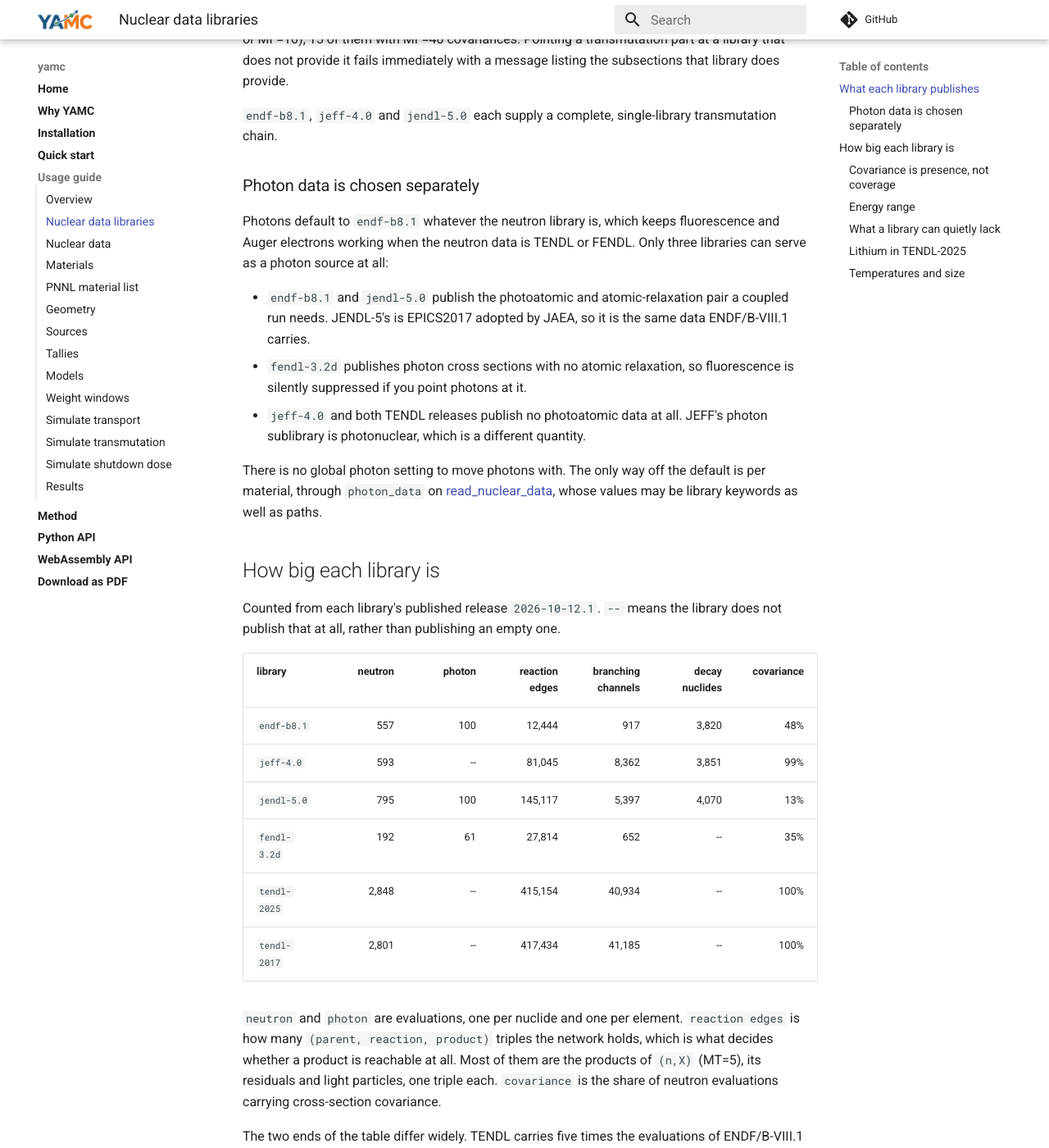
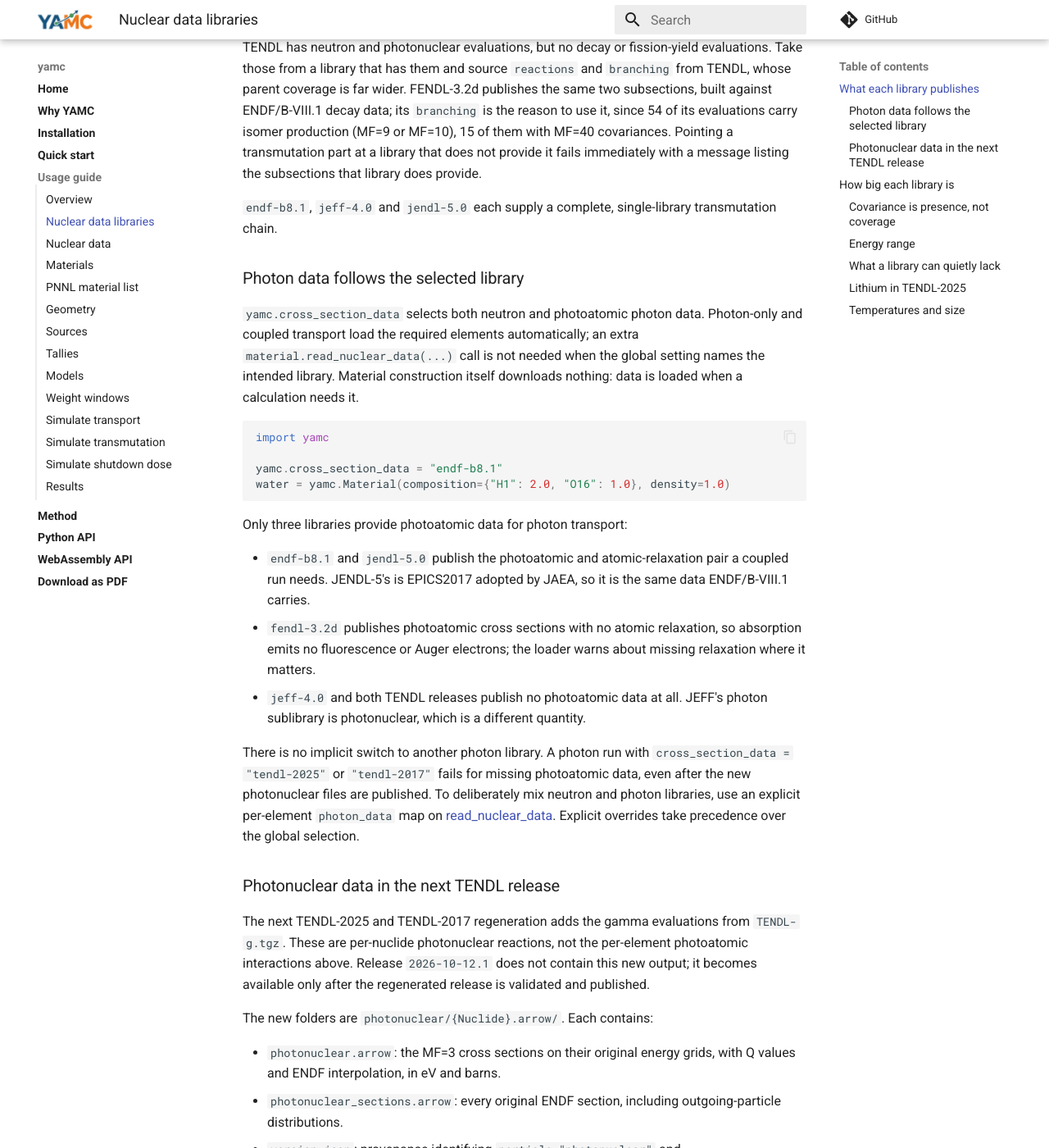
Before and after one commit to fusion-neutronics/yamc, an MkDocs documentation site: the page built from docs/nuclear_data_libraries.md, in a window 1280 px wide and 1400 px high, scrolled down 1568 px. Shown: the whole window at 82% size. Built offline with MkDocs 1.6.1 and Material for MkDocs 9.7.7, drawn with Linux system fonts in a browser that asks for light colours; comment, search, counter and statistics services are not loaded; some of the changed text lies outside the part shown.

Commit message:
Document automatic photon selection and TENDL photonuclear data

````diff
--- a/docs/nuclear_data.md
+++ b/docs/nuclear_data.md
@@ -19,7 +19,7 @@ libraries by subsection.
 
 | setting | supplies | decides | left unset |
 | --- | --- | --- | --- |
-| ``cross_section_data`` | continuous-energy cross sections per nuclide | every reaction rate, in transport and in transmutation alike | nothing: anything that needs a neutron cross section stops with an error naming this setting |
+| ``cross_section_data`` | neutron cross sections per nuclide and photoatomic photon data per element | reaction rates in neutron/photon transport and transmutation | no default library; configure it or provide explicit material data |
 | ``transmutation_reactions`` | which reaction on which nuclide gives which product, and its Q | which activation products exist to be made | ``endf-b8.1`` |
 | ``transmutation_decay_data`` | half-lives, decay modes, mean decay energies, decay photon lines | how the inventory decays, and the photon source a shutdown dose rate transports | ``endf-b8.1`` |
 | ``transmutation_fission_yields`` | fission product yields | what a fission makes | ``endf-b8.1`` |
@@ -28,9 +28,10 @@ libraries by subsection.
 Four of the five have a default and give an answer without being set. ``cross_section_data`` has none, and every
 transmutation and shutdown-dose example on these pages assumes you have set it.
 
-Photons are chosen separately and default to ``endf-b8.1`` whatever the neutron
-library is. See
-[Nuclear data libraries](nuclear_data_libraries.md#photon-data-is-chosen-separately).
+Photons follow the same library selection as neutrons and are loaded
+automatically when transport needs them. Explicit per-element photon sources
+remain available for deliberately mixing libraries. See
+[Nuclear data libraries](nuclear_data_libraries.md#photon-data-follows-the-selected-library).
 
 #### The two that both say reactions
 
@@ -184,7 +185,14 @@ There are six recognized keywords: ``endf-b8.1``, ``jeff-4.0``, ``jendl-5.0``,
 [Nuclear data libraries](nuclear_data_libraries.md) has what each one publishes,
 how big each one is, and which can serve as a photon source.
 
-TENDL is neutron-only, so it has no decay or fission-yield evaluations; pair it with a photon library (``endf-b8.1`` by default) for coupled neutron/photon transport, and take ``decay``/``fission_yields`` from a library that has them while sourcing ``reactions`` and/or ``branching`` from a TENDL release. Pointing a transmutation part at a library that does not provide it (e.g. ``decay`` from a TENDL release) fails immediately with a message listing the subsections that library does provide.
+TENDL has no decay or fission-yield evaluations. Take ``decay``/``fission_yields``
+from a library that has them while sourcing ``reactions`` and/or ``branching``
+from TENDL. For coupled neutron/photon transport, deliberately supply photoatomic
+data from another library through a material's ``photon_data`` map; no separate
+photon library is selected implicitly. The next TENDL release adds
+[photonuclear evaluated data](nuclear_data_libraries.md#photonuclear-data-in-the-next-tendl-release),
+which does not replace photoatomic transport data. Pointing a transmutation part
+at a library that does not provide it still fails immediately.
 
 TENDL-2025's Li6 and Li7 make no tritium below 30 MeV, whether used as cross sections or as a ``reactions`` network, so use another library wherever lithium matters: see [Lithium in TENDL-2025](nuclear_data_libraries.md#lithium-in-tendl-2025).
 
--- a/docs/nuclear_data_libraries.md
+++ b/docs/nuclear_data_libraries.md
@@ -30,22 +30,24 @@ when left alone, is in [Nuclear data settings](nuclear_data.md#nuclear-data-sett
 
 | library | cross sections | ``decay`` | ``reactions`` | ``fission_yields`` | ``branching`` |
 | --- | --- | :---: | :---: | :---: | :---: |
-| ``endf-b8.1`` | neutron + photon | yes | yes | yes | yes |
+| ``endf-b8.1`` | neutron + photoatomic | yes | yes | yes | yes |
 | ``jeff-4.0`` | neutron | yes | yes | yes | yes |
-| ``jendl-5.0`` | neutron + photon | yes | yes | yes | yes |
-| ``fendl-3.2d`` | neutron + photon | -- | yes | -- | yes |
-| ``tendl-2025`` | neutron | -- | yes | -- | yes |
-| ``tendl-2017`` | neutron | -- | yes | -- | yes |
+| ``jendl-5.0`` | neutron + photoatomic | yes | yes | yes | yes |
+| ``fendl-3.2d`` | neutron + photoatomic | -- | yes | -- | yes |
+| ``tendl-2025`` | neutron + photonuclear (next release, data only) | -- | yes | -- | yes |
+| ``tendl-2017`` | neutron + photonuclear (next release, data only) | -- | yes | -- | yes |
 
-The ``cross sections`` column is what ``yamc.cross_section_data`` can be set to.
-That setting is not transport-only: ``Material.transmute()`` and
+``yamc.cross_section_data`` selects a library's neutron and, when photon
+transport is requested, photoatomic data. The photonuclear entries describe
+additional evaluated data, not another photon transport library.
+The setting is not transport-only: ``Material.transmute()`` and
 ``Model.simulate_transmutation()`` fold the same cross sections against the
 spectrum to get their reaction rates, so an activation run needs it as much as a
 transport run does. The four remaining columns are the transmutation subsections,
 each set independently through its own ``yamc.transmutation_*`` setting. A library
 with no subsections still works for transport, it just cannot supply a chain.
 
-TENDL is neutron-only, so it has no decay or fission-yield evaluations. Take
+TENDL has neutron and photonuclear evaluations, but no decay or fission-yield evaluations. Take
 those from a library that has them and source ``reactions`` and ``branching`` from
 TENDL, whose parent coverage is far wider. FENDL-3.2d publishes the same two
 subsections, built against ENDF/B-VIII.1 decay data; its ``branching`` is the
@@ -57,31 +59,70 @@ message listing the subsections that library does provide.
 ``endf-b8.1``, ``jeff-4.0`` and ``jendl-5.0`` each supply a complete,
 single-library transmutation chain.
 
-### Photon data is chosen separately
+### Photon data follows the selected library
 
-Photons default to ``endf-b8.1`` whatever the neutron library is, which keeps
-fluorescence and Auger electrons working when the neutron data is TENDL or FENDL.
-Only three libraries can serve as a photon source at all:
+``yamc.cross_section_data`` selects both neutron and photoatomic photon data.
+Photon-only and coupled transport load the required elements automatically;
+an extra ``material.read_nuclear_data(...)`` call is not needed when the global
+setting names the intended library. Material construction itself downloads
+nothing: data is loaded when a calculation needs it.
+
+```python
+import yamc
+
+yamc.cross_section_data = "endf-b8.1"
+water = yamc.Material(composition={"H1": 2.0, "O16": 1.0}, density=1.0)
+```
+
+Only three libraries provide photoatomic data for photon transport:
 
 - ``endf-b8.1`` and ``jendl-5.0`` publish the photoatomic and atomic-relaxation
   pair a coupled run needs. JENDL-5's is EPICS2017 adopted by JAEA, so it is the
   same data ENDF/B-VIII.1 carries.
-- ``fendl-3.2d`` publishes photon cross sections with no atomic relaxation, so
-  fluorescence is silently suppressed if you point photons at it.
+- ``fendl-3.2d`` publishes photoatomic cross sections with no atomic relaxation,
+  so absorption emits no fluorescence or Auger electrons; the loader warns
+  about missing relaxation where it matters.
 - ``jeff-4.0`` and both TENDL releases publish no photoatomic data at all. JEFF's
   photon sublibrary is photonuclear, which is a different quantity.
 
-There is no global photon setting to move photons with. The only way off the
-default is per material, through ``photon_data`` on
-[read_nuclear_data](materials.md#loading-nuclear-data), whose values may be
-library keywords as well as paths.
+There is no implicit switch to another photon library. A photon run with
+``cross_section_data = "tendl-2025"`` or ``"tendl-2017"`` fails for missing
+photoatomic data, even after the new photonuclear files are published.
+To deliberately mix neutron and photon libraries, use an explicit per-element
+``photon_data`` map on
+[read_nuclear_data](materials.md#loading-nuclear-data). Explicit overrides
+take precedence over the global selection.
+
+### Photonuclear data in the next TENDL release
+
+The next TENDL-2025 and TENDL-2017 regeneration adds the gamma evaluations from
+``TENDL-g.tgz``. These are per-nuclide photonuclear reactions, not the
+per-element photoatomic interactions above. Release ``2026-10-12.1`` does not
+contain this new output; it becomes available only after the regenerated
+release is validated and published.
+
+The new folders are ``photonuclear/{Nuclide}.arrow/``. Each contains:
+
+- ``photonuclear.arrow``: the MF=3 cross sections on their original energy grids,
+  with Q values and ENDF interpolation, in eV and barns.
+- ``photonuclear_sections.arrow``: every original ENDF section, including
+  outgoing-particle distributions.
+- ``version.json``: provenance identifying ``particle="photonuclear"`` and
+  ``scope="evaluated"``.
+
+``photonuclear/index.json`` lists the evaluations, and the release manifest
+lists and hashes the files. This is data processing, not photonuclear collision
+sampling: neither ``PhotonSource`` nor coupled photon transport consumes these
+tables yet. A new ``photonuclear/`` folder does not supply a photoatomic
+``photon/`` folder.
 
 ## How big each library is
 
-Counted from each library's published release ``2026-10-12.1``. ``--`` means the
-library does not publish that at all, rather than publishing an empty one.
+Counted from each library's published release ``2026-10-12.1``. These counts do
+not describe the forthcoming regeneration. ``--`` means that release does not
+publish the category, rather than publishing an empty one.
 
-| library | neutron | photon | reaction edges | branching channels | decay nuclides | covariance |
+| library | neutron | photoatomic elements | reaction edges | branching channels | decay nuclides | covariance |
 | --- | ---: | ---: | ---: | ---: | ---: | ---: |
 | ``endf-b8.1`` | 557 | 100 | 12,444 | 917 | 3,820 | 48% |
 | ``jeff-4.0`` | 593 | -- | 81,045 | 8,362 | 3,851 | 99% |
@@ -90,7 +131,7 @@ library does not publish that at all, rather than publishing an empty one.
 | ``tendl-2025`` | 2,848 | -- | 415,154 | 40,934 | -- | 100% |
 | ``tendl-2017`` | 2,801 | -- | 417,434 | 41,185 | -- | 100% |
 
-``neutron`` and ``photon`` are evaluations, one per nuclide and one per element.
+``neutron`` and ``photoatomic elements`` are evaluations, one per nuclide and one per element.
 ``reaction edges`` is how many ``(parent, reaction, product)`` triples the network
 holds, which is what decides whether a product is reachable at all. Most of them
 are the products of ``(n,X)`` (MT=5), its residuals and light particles, one
````
Also changed, not shown: other parts of docs/nuclear_data_libraries.md (+1 -1 lines), docs/materials.md (+11 -5 lines), docs/models.md (+7 -1 lines).
